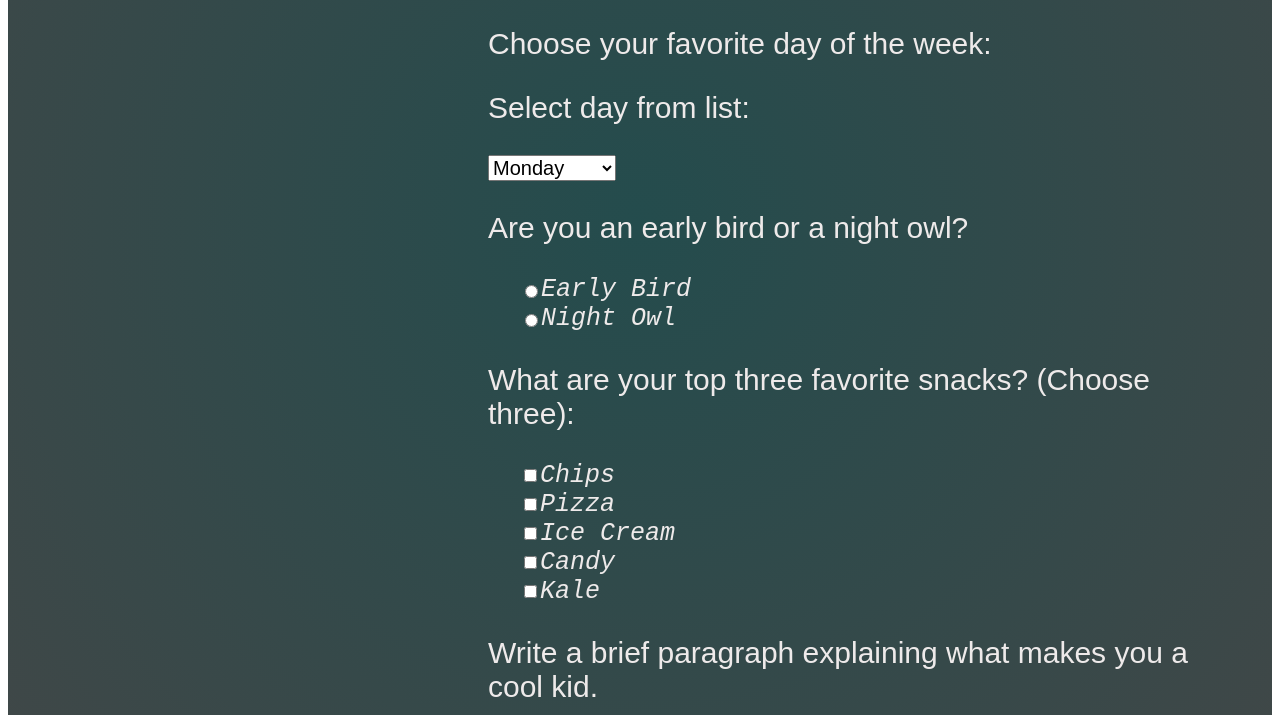
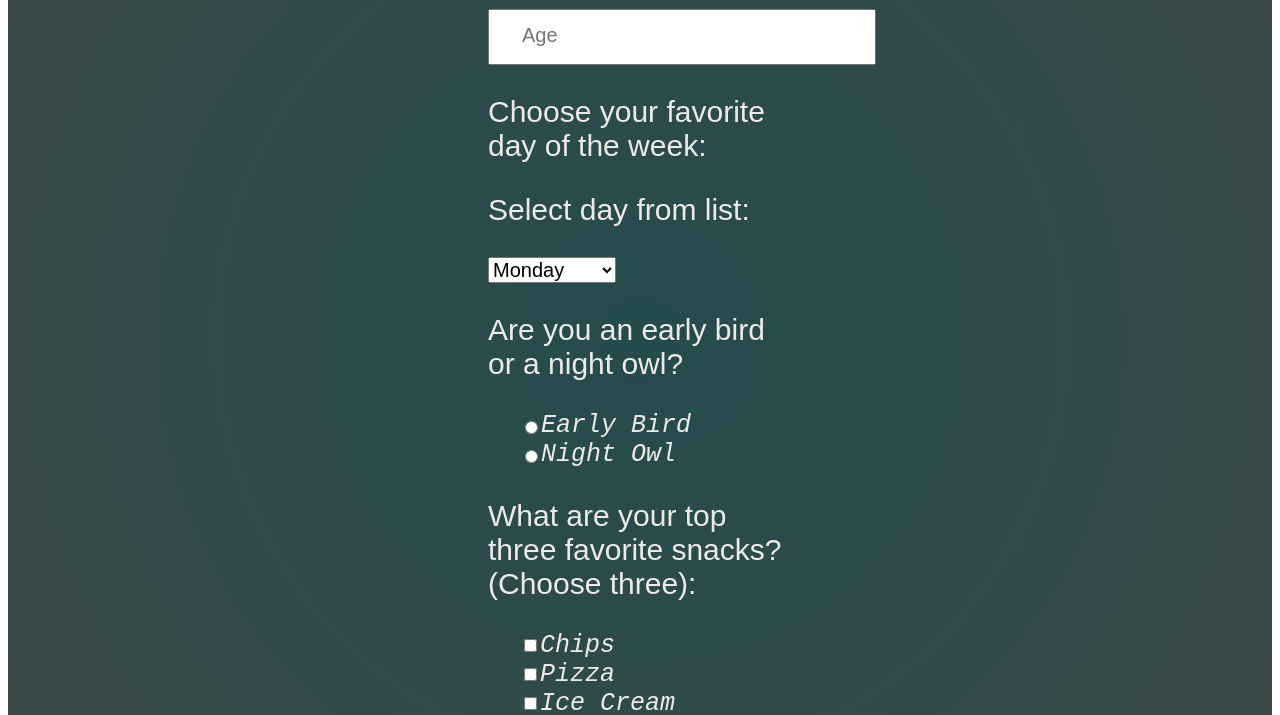
Before and after one commit to kbramlett/kbramlett.github.io, a plain HTML site: page survey-form-project/index.html in a window 1280 px wide. Shown: the part 689-1404 px from the top of the page. Drawn offline with Linux system fonts and the light colour scheme.

Commit message:
Add files via upload

```diff
--- a/survey-form-project/style.css
+++ b/survey-form-project/style.css
@@ -81,6 +81,7 @@ button {
     }
     p{
         padding-left: 30rem;
+        padding-right: 30rem;
     }
     #snacks, #bird-owl {
         padding-left: 32rem;
```
